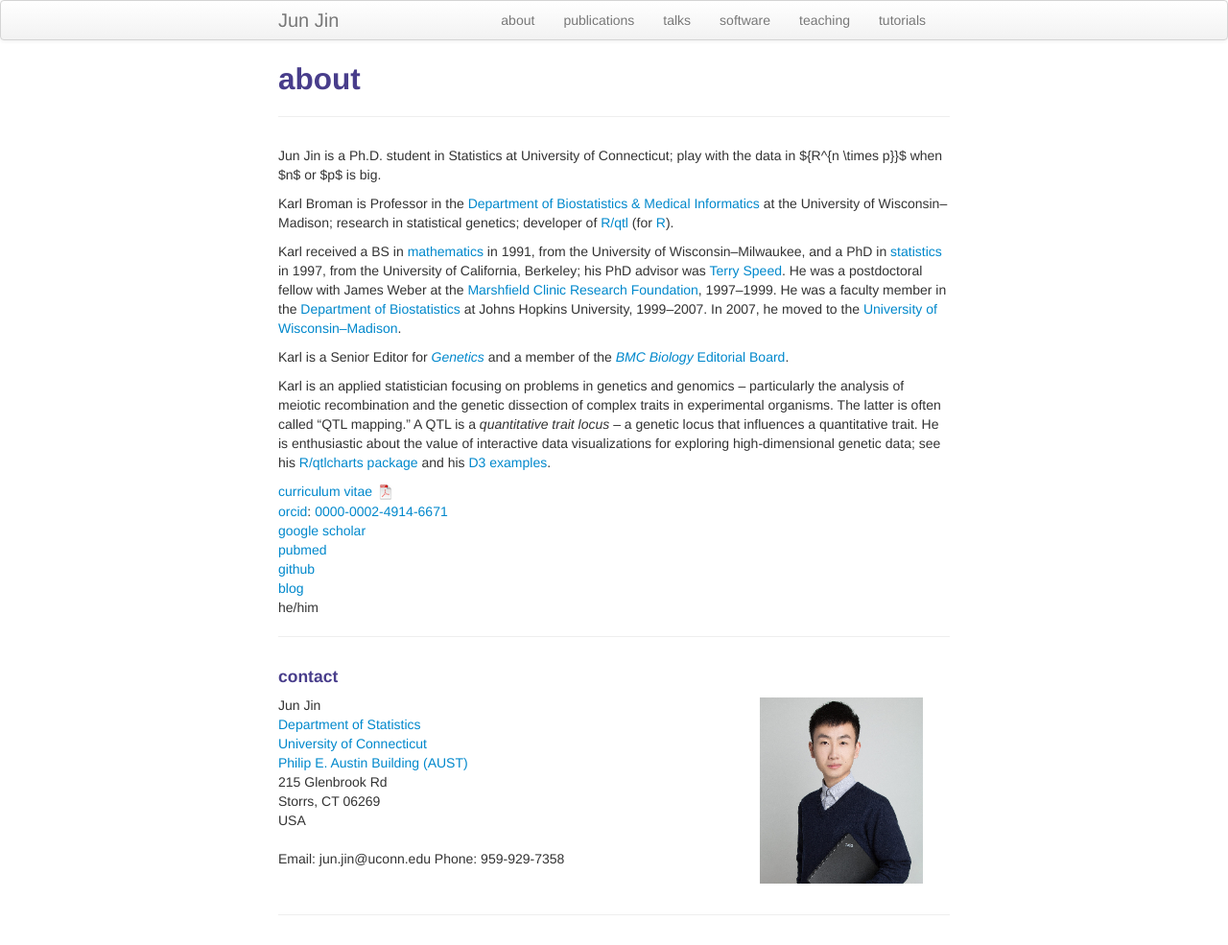
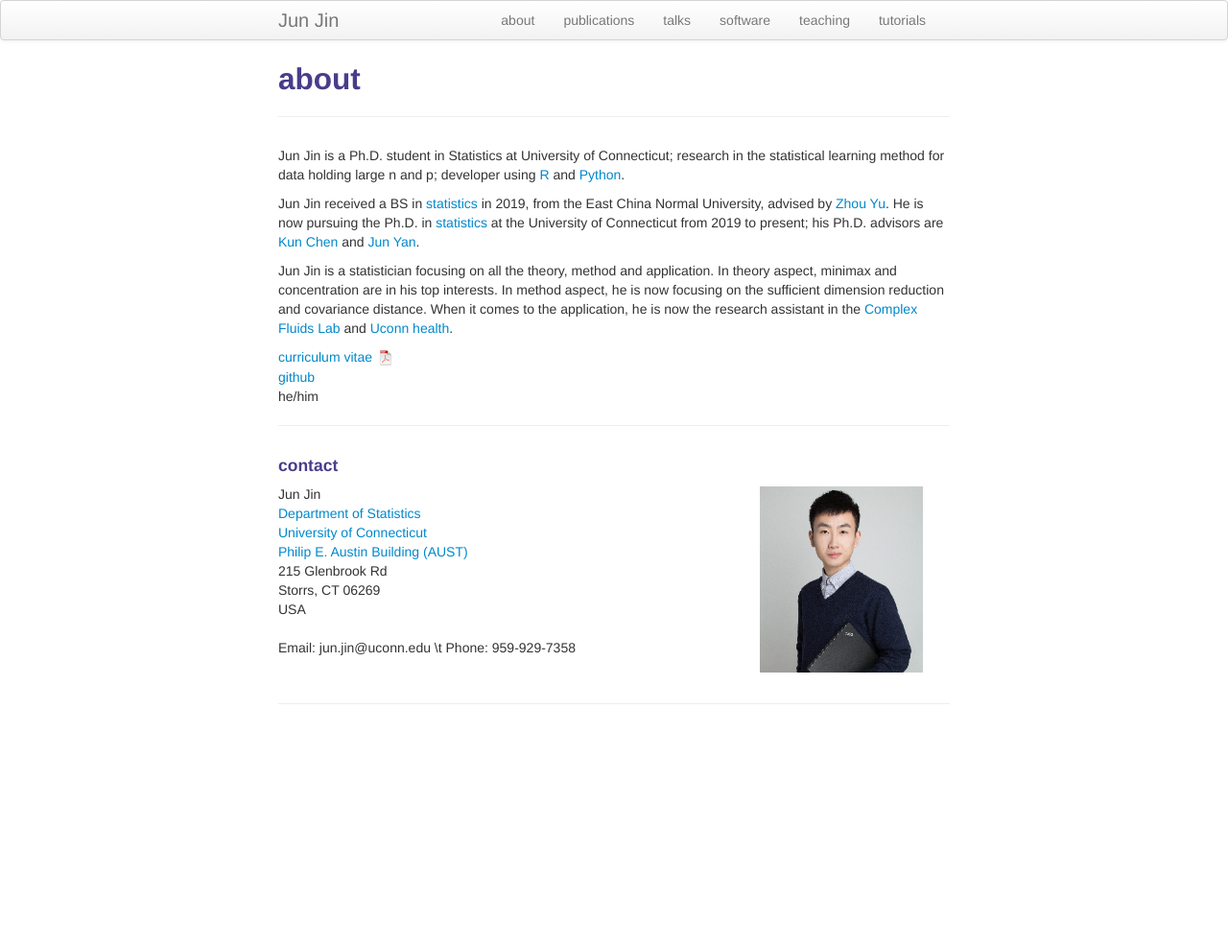
Before and after one commit to brucejunjin/brucejunjin.github.io, a Jekyll site: the page built from pages/about.md, in a window 1280 px wide. Shown: the whole page at 96% size. Built offline with Jekyll 4.4.1, drawn with Linux system fonts in a browser that asks for light colours; after the commit the page ends 900 px from its top, so only the background shows below that.

Commit message:
Update about.md

```diff
--- a/pages/about.md
+++ b/pages/about.md
@@ -4,48 +4,15 @@ title: about
 description: Jun Jin is a Ph.D. student in Statistics at University of Connecticut; research in high-dimensional method
 ---
 
-Jun Jin is a Ph.D. student in Statistics at University of Connecticut; play with the data in ${R^{n \times p}}$ when $n$ or $p$ is big.
+Jun Jin is a Ph.D. student in Statistics at University of Connecticut; research in the statistical learning method for data holding large n and p; developer using [R](https://www.r-project.org) and [Python](https://www.python.org/).
 
-Karl Broman is Professor in the
-[Department of Biostatistics &amp; Medical Informatics](https://www.biostat.wisc.edu)
-at the University of Wisconsin&ndash;Madison;
-research in statistical genetics; developer of
-[R/qtl](https://rqtl.org) (for [R](https://www.r-project.org)).
+Jun Jin received a BS in [statistics](http://stat.ecnu.edu.cn/) in 2019, from the East China Normal University, advised by [Zhou Yu](https://faculty.ecnu.edu.cn/_s35/wz2/main.psp). He is now pursuing the Ph.D. in [statistics](https://stat.uconn.edu/) at the University of Connecticut from 2019 to present; his Ph.D. advisors are [Kun Chen](https://kun-chen.uconn.edu/) and [Jun Yan](https://stat.uconn.edu/jun-yan/).
 
-Karl received a BS in [mathematics](https://uwm.edu/math)
-in 1991, from the
-University of Wisconsin&ndash;Milwaukee, and a
-PhD in [statistics](https://statistics.berkeley.edu) in 1997, from the
-University of California, Berkeley; his PhD advisor was
-[Terry Speed](https://www.wehi.edu.au/people/terry-speed).
-He was a postdoctoral fellow with James Weber at the
-[Marshfield Clinic Research Foundation](https://www.marshfieldresearch.org),
-1997&ndash;1999. He
-was a faculty member in the [Department of Biostatistics](https://www.jhsph.edu/departments/biostatistics/) at Johns
-Hopkins University, 1999&ndash;2007. In 2007, he moved to the
-[University of Wisconsin&ndash;Madison](https://www.wisc.edu).
-
-Karl is a Senior Editor for [_Genetics_](https://www.genetics.org) and
-a member of the [_BMC Biology_](https://bmcbiol.biomedcentral.com)
-[Editorial Board](https://bmcbiol.biomedcentral.com/about/editorial-board).
-
-Karl is an applied statistician focusing on problems in genetics and
-genomics &ndash; particularly the analysis of meiotic recombination and the
-genetic dissection of complex traits in experimental organisms. The
-latter is often called &ldquo;QTL mapping.&rdquo; A QTL is a
-_quantitative trait locus_ &ndash; a genetic locus that influences a
-quantitative trait. He is enthusiastic about the value
-of interactive data visualizations for exploring high-dimensional genetic data;
-see his [R/qtlcharts package](https://kbroman.org/qtlcharts/) and
-his [D3 examples](https://www.biostat.wisc.edu/~kbroman/D3).
+Jun Jin is a statistician focusing on all the theory, method and application. In theory aspect, minimax and concentration are in his top interests. In method aspect, he is now focusing on the sufficient dimension reduction and covariance distance. When it comes to the application, he is now the research assistant in the [Complex Fluids Lab](https://ma.engr.uconn.edu/) and [Uconn health](https://health.uconn.edu/).
 
 [curriculum vitae ![CV as pdf](icons16/pdf-icon.png)]({{ BASE_PATH }}/assets/broman_cv.pdf)<br/>
-[orcid](https://orcid.org): [0000-0002-4914-6671](https://orcid.org/0000-0002-4914-6671)<br/>
-[google scholar](https://scholar.google.com/citations?sortby=pubdate&hl=en&user=42tCp5UAAAAJ&view_op=list_works)<br/>
-[pubmed](https://pubmed.ncbi.nlm.nih.gov/?term=broman+kw)<br/>
 <!-- [impactstory](https://impactstory.org/u/0000-0002-4914-6671)<br/> -->
-[github](https://github.com/kbroman)<br/>
-[blog](https://kbroman.org/blog/) <br/>
+[github](https://github.com/brucejunjin)<br/>
 he/him
 
 ---
@@ -64,7 +31,7 @@ he/him
             USA<br/><br/>
 
             <div id="hide_email">
-            Email: jun.jin@uconn.edu
+            Email: jun.jin@uconn.edu \t
             Phone: 959-929-7358
             </div>
         </div>
```
